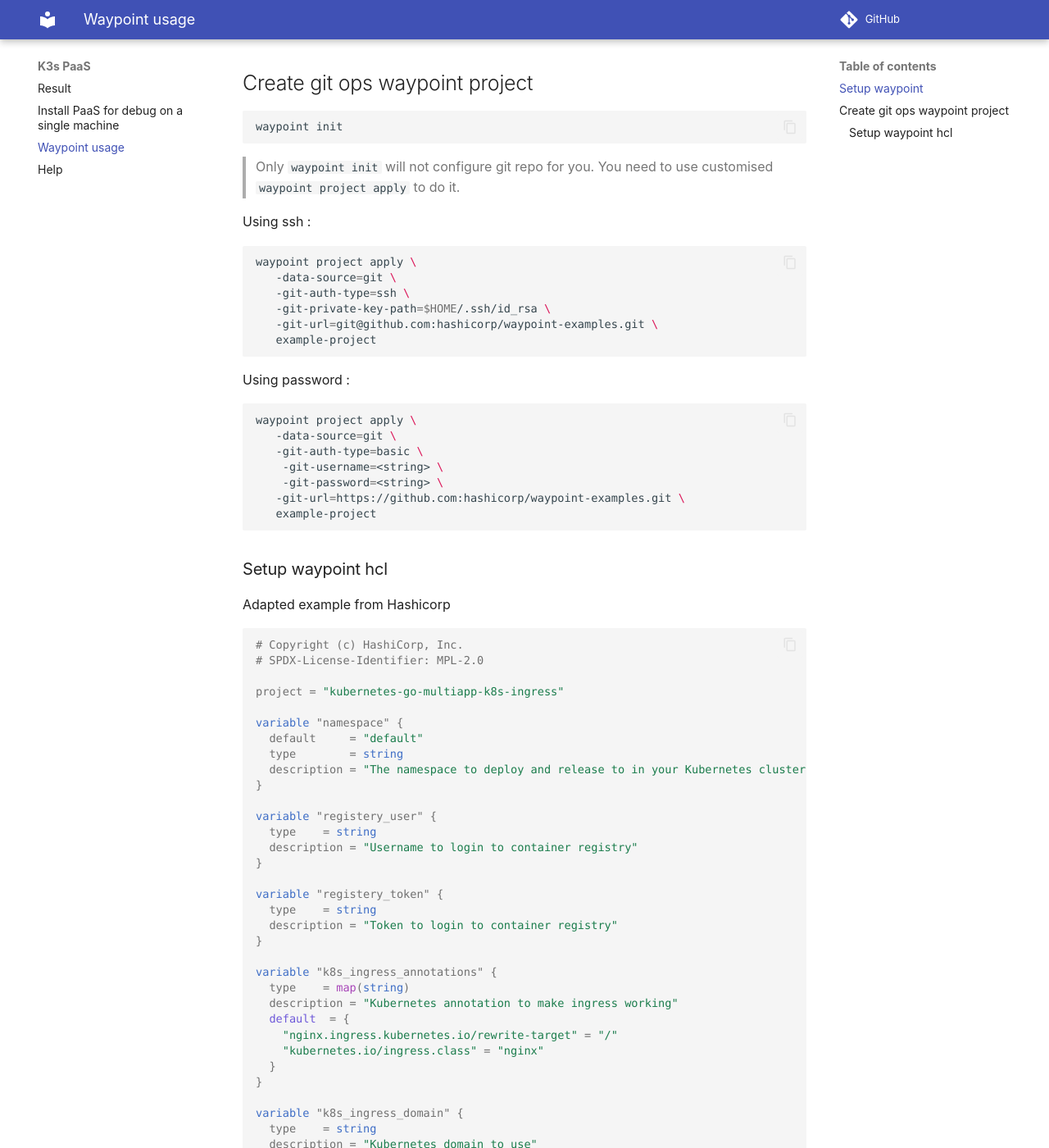
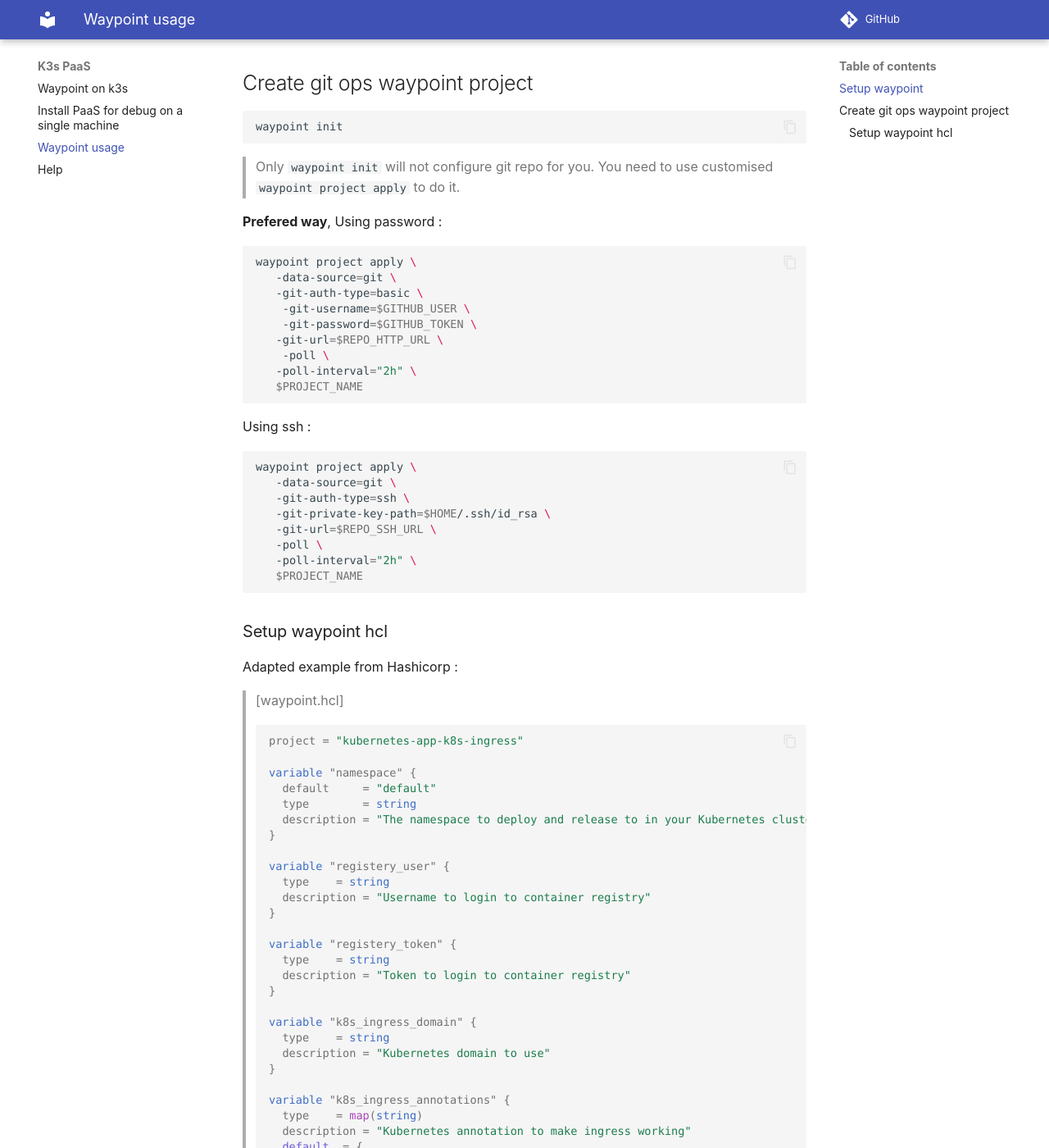
Before and after one commit to loic-roux-404/plateforme, an MkDocs documentation site: the page built from docs/2-waypoint.md, in a window 1280 px wide and 1400 px high, scrolled down 589 px. Shown: the whole window at 82% size. Built offline with MkDocs 1.6.1 and Material for MkDocs 9.7.7, drawn with Linux system fonts in a browser that asks for light colours; comment, search, counter and statistics services are not loaded; some of the changed text lies outside the part shown.

Commit message:
doc and fix ci

````diff
--- a/docs/2-waypoint.md
+++ b/docs/2-waypoint.md
@@ -33,6 +33,20 @@ waypoint init
 
 > Only `waypoint init` will not configure git repo for you. You need to use customised `waypoint project apply` to do it.
 
+**Prefered way**, Using password :
+
+```bash
+waypoint project apply \
+   -data-source=git \
+   -git-auth-type=basic \
+    -git-username=$GITHUB_USER \
+    -git-password=$GITHUB_TOKEN \
+   -git-url=$REPO_HTTP_URL \
+    -poll \
+   -poll-interval="2h" \
+   $PROJECT_NAME
+```
+
 Using ssh :
 
 ```bash
@@ -40,32 +54,20 @@ waypoint project apply \
    -data-source=git \
    -git-auth-type=ssh \
    -git-private-key-path=$HOME/.ssh/id_rsa \
-   -git-url=git@github.com:hashicorp/waypoint-examples.git \
-   example-project
+   -git-url=$REPO_SSH_URL \
+   -poll \
+   -poll-interval="2h" \
+   $PROJECT_NAME
 ```
-
-Using password :
-
-```bash
-waypoint project apply \
-   -data-source=git \
-   -git-auth-type=basic \
-    -git-username=<string> \
-    -git-password=<string> \
-   -git-url=https://github.com:hashicorp/waypoint-examples.git \
-   example-project
-```
-
 
 ### Setup waypoint hcl
 
-Adapted example from Hashicorp
+Adapted example from Hashicorp :
 
+> [waypoint.hcl]
 ```hcl
-# Copyright (c) HashiCorp, Inc.
-# SPDX-License-Identifier: MPL-2.0
 
-project = "kubernetes-go-multiapp-k8s-ingress"
+project = "kubernetes-app-k8s-ingress"
 
 variable "namespace" {
   default     = "default"
@@ -91,13 +98,6 @@ variable "k8s_ingress_annotations" {
     "kubernetes.io/ingress.class" = "nginx"
   }
 }
-
-variable "k8s_ingress_domain" {
-  type    = string
-  description = "Kubernetes domain to use"
-  default  = "waypoint.k3s.test"
-}
-
 
 app "default-app" {
   labels = {
@@ -137,11 +137,11 @@ app "default-app" {
         default   = true
         path_type = "Prefix"
         path      = "/"
-        host = "go-multiapp.${var.k8s_ingress_domain}"
+        host = "app.${var.k8s_ingress_domain}"
         annotations = var.k8s_ingress_annotations
         tls {
-            hosts = ["go-multiapp.${var.k8s_ingress_domain}"]
-            secret_name = "go-multiapp.${var.k8s_ingress_domain}-tls"
+            hosts = ["app.${var.k8s_ingress_domain}"]
+            secret_name = "app.${var.k8s_ingress_domain}-tls"
         }
       }
     }
@@ -149,3 +149,24 @@ app "default-app" {
 }
 
 ```
+
+**Then** up project using valid variables :
+
+```hcl
+waypoint up -var registery_user="$REGISTERY_USER" \
+    -var registery_token="$REGISTERY_TOKEN" \
+    -var k8s_ingress_domain="$K8S_INGRESS_DOMAIN"
+```
+
+Or as a var file
+
+> variables.hcl
+```hcl
+registery_user = ""
+registery_token = ""
+k8s_ingress_domain = "k3s.test"
+```
+
+```bash
+waypoint up -var-file=variables.hcl
+```
````
Also changed, not shown: other parts of docs/2-waypoint.md (+5 -0 lines), docs/1-install.md (+3 -3 lines), docs/index.md (+7 -5 lines), 1 other file.
